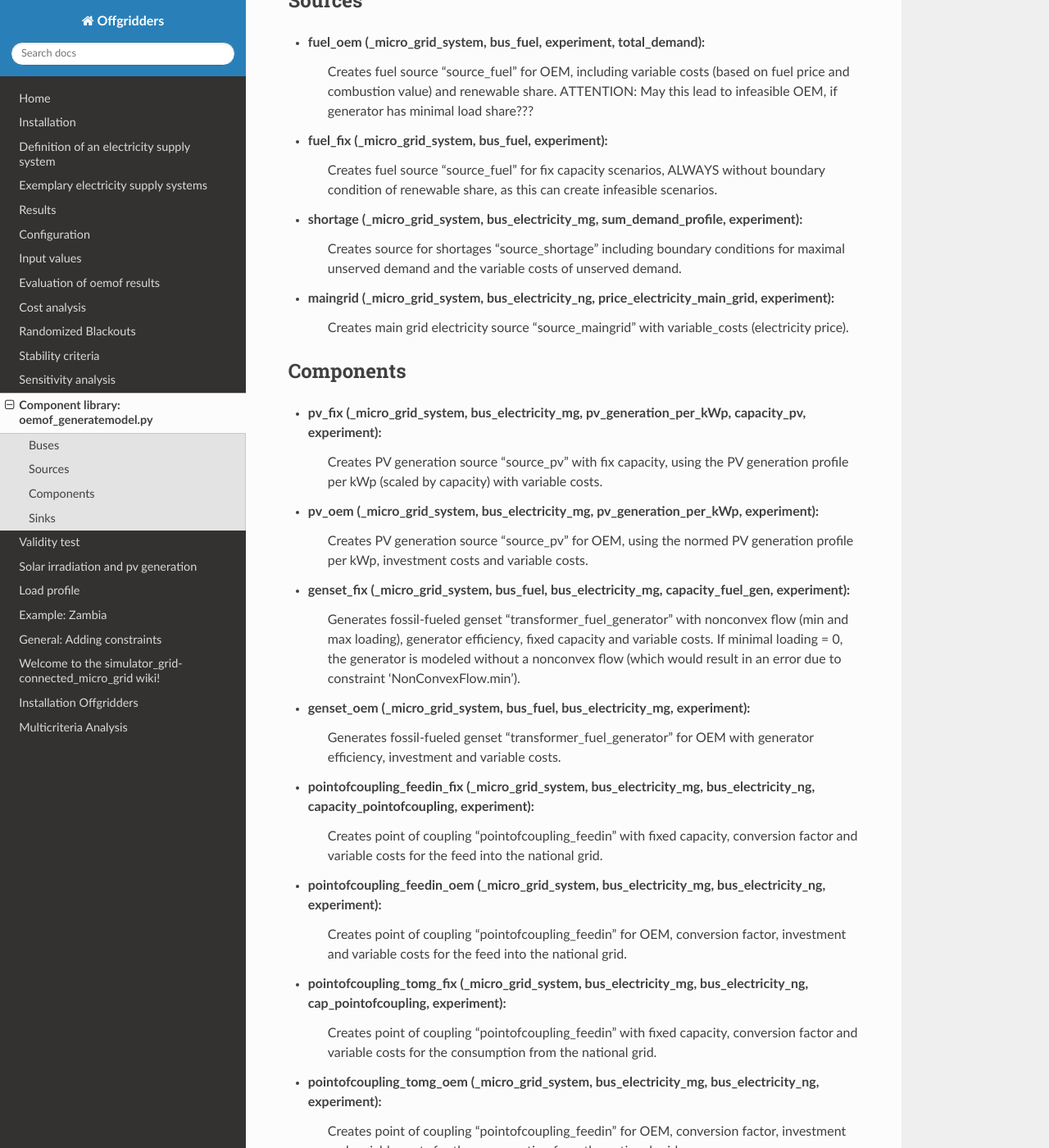
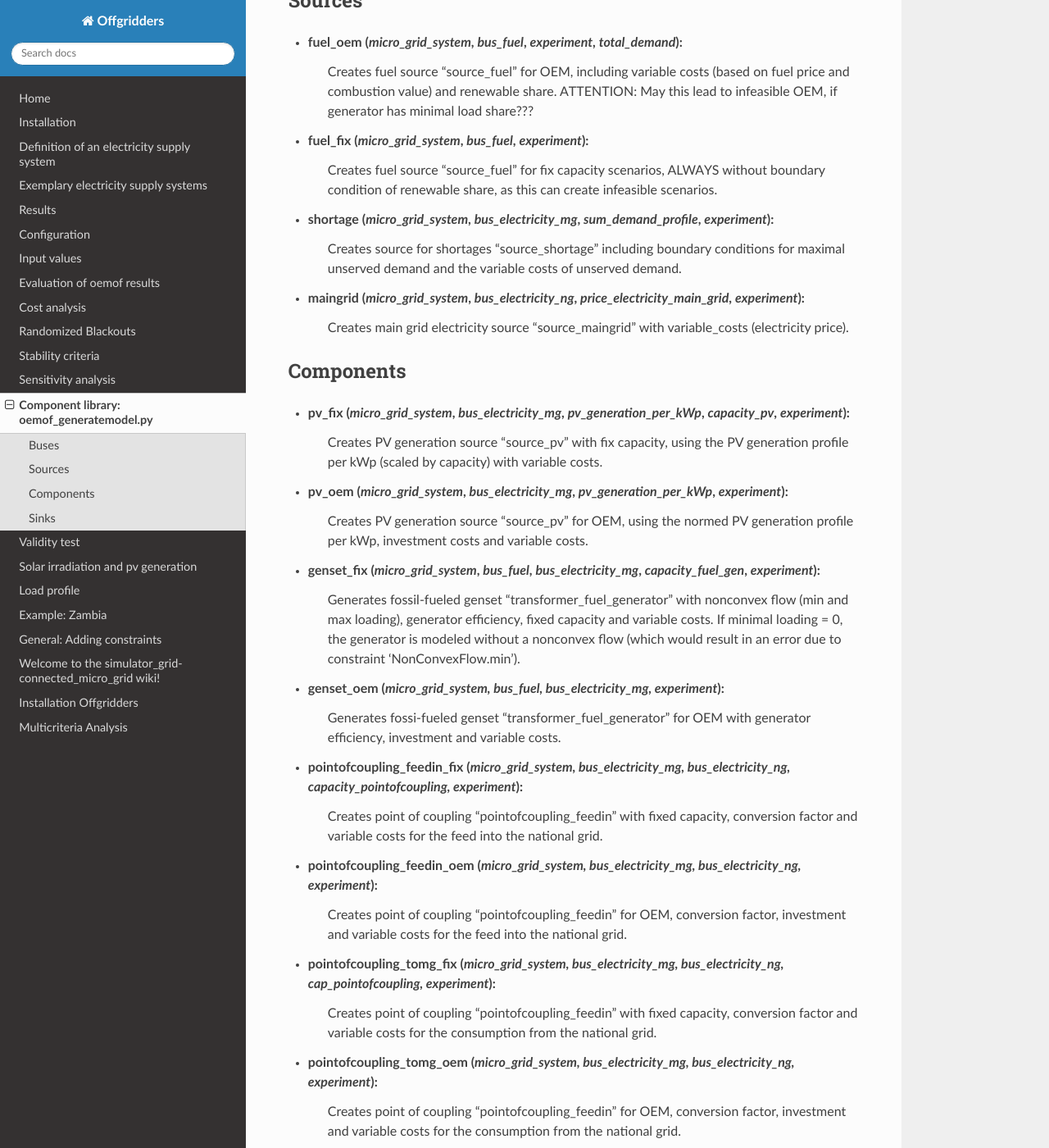
Before and after one commit to rl-institut/offgridders, a Sphinx documentation site: the page built from docs/Components.rst, in a window 1280 px wide and 1400 px high, scrolled down 532 px. Shown: the whole window at 82% size. Built offline with Sphinx 7.4.7 and the Read the Docs theme 2.0.0, drawn with Linux system fonts in a browser that asks for light colours; some of the changed text lies outside the part shown.

Commit message:
Make cursive functions

```diff
--- a/docs/Components.rst
+++ b/docs/Components.rst
@@ -7,69 +7,69 @@ To ease the definition of the models cases, a library of the utilized buses and
 Buses
 ------------------------------------------
 
-* **bus_basic** (_micro_grid_system_):
+* **bus_basic** (*micro_grid_system*):
     Creates basic fuel bus "bus_fuel" for the generator and the micro grids electricity bus "bus_electricity_mg".
 
-* **bus_el_ng** (_micro_grid_system_):
+* **bus_el_ng** (*micro_grid_system*):
     Creates electricity bus of national grid "bus_electricity_ng".
 
 Sources
 ------------------------------------------
 
-* **fuel_oem** (_micro_grid_system, bus_fuel, experiment, total_demand):
+* **fuel_oem** (*micro_grid_system*, *bus_fuel*, *experiment*, *total_demand*):
     Creates fuel source "source_fuel" for OEM, including variable costs (based on fuel price and combustion value) and renewable share. ATTENTION: May this lead to infeasible OEM, if generator has minimal load share???
 
-* **fuel_fix** (_micro_grid_system, bus_fuel, experiment):
+* **fuel_fix** (*micro_grid_system*, *bus_fuel*, *experiment*):
     Creates fuel source "source_fuel" for fix capacity scenarios, ALWAYS without boundary condition of renewable share, as this can create infeasible scenarios.
 
-* **shortage** (_micro_grid_system, bus_electricity_mg, sum_demand_profile, experiment):
+* **shortage** (*micro_grid_system*, *bus_electricity_mg*, *sum_demand_profile*, *experiment*):
     Creates source for shortages "source_shortage" including boundary conditions  for maximal unserved demand and the variable costs of unserved demand.
 
-* **maingrid** (_micro_grid_system, bus_electricity_ng, price_electricity_main_grid, experiment):
+* **maingrid** (*micro_grid_system*, *bus_electricity_ng*, *price_electricity_main_grid*, *experiment*):
     Creates main grid electricity source "source_maingrid" with variable_costs (electricity price).
 
 Components
 ------------------------------------------
 
-* **pv_fix** (_micro_grid_system, bus_electricity_mg, pv_generation_per_kWp, capacity_pv, experiment):
+* **pv_fix** (*micro_grid_system*, *bus_electricity_mg*, *pv_generation_per_kWp*, *capacity_pv*, *experiment*):
     Creates PV generation source "source_pv" with fix capacity, using the PV generation profile per kWp (scaled by capacity) with variable costs.
 
-* **pv_oem** (_micro_grid_system, bus_electricity_mg, pv_generation_per_kWp, experiment):
+* **pv_oem** (*micro_grid_system*, *bus_electricity_mg*, *pv_generation_per_kWp*, *experiment*):
     Creates PV generation source "source_pv" for OEM, using the normed PV generation profile per kWp, investment costs and variable costs.
 
-* **genset_fix** (_micro_grid_system, bus_fuel, bus_electricity_mg, capacity_fuel_gen, experiment):
+* **genset_fix** (*micro_grid_system*, *bus_fuel*, *bus_electricity_mg*, *capacity_fuel_gen*, *experiment*):
     Generates fossil-fueled genset "transformer_fuel_generator" with nonconvex flow (min and max loading), generator efficiency, fixed capacity and variable costs. If minimal loading = 0, the generator is modeled without a nonconvex flow (which would result in an error due to constraint 'NonConvexFlow.min').
 
-* **genset_oem** (_micro_grid_system, bus_fuel, bus_electricity_mg, experiment):
-    Generates fossil-fueled genset "transformer_fuel_generator" for OEM with generator efficiency, investment and variable costs.
+* **genset_oem** (*micro_grid_system, bus_fuel, bus_electricity_mg, experiment*):
+    Generates fossi-fueled genset "transformer_fuel_generator" for OEM with generator efficiency, investment and variable costs.
 
-* **pointofcoupling_feedin_fix** (_micro_grid_system, bus_electricity_mg, bus_electricity_ng, capacity_pointofcoupling, experiment):
+* **pointofcoupling_feedin_fix** (*micro_grid_system, bus_electricity_mg, bus_electricity_ng, capacity_pointofcoupling, experiment*):
     Creates point of coupling "pointofcoupling_feedin" with fixed capacity, conversion factor and variable costs for the feed into the national grid.
 
 
-* **pointofcoupling_feedin_oem** (_micro_grid_system, bus_electricity_mg, bus_electricity_ng, experiment):
+* **pointofcoupling_feedin_oem** (*micro_grid_system, bus_electricity_mg, bus_electricity_ng, experiment*):
     Creates point of coupling "pointofcoupling_feedin" for OEM, conversion factor, investment and variable costs for the feed into the national grid.
 
-* **pointofcoupling_tomg_fix** (_micro_grid_system, bus_electricity_mg, bus_electricity_ng, cap_pointofcoupling, experiment):
+* **pointofcoupling_tomg_fix** (*micro_grid_system, bus_electricity_mg, bus_electricity_ng, cap_pointofcoupling, experiment*):
     Creates point of coupling "pointofcoupling_feedin" with fixed capacity, conversion factor and variable costs for the consumption from the national grid.
 
-* **pointofcoupling_tomg_oem** (_micro_grid_system, bus_electricity_mg, bus_electricity_ng, experiment):
+* **pointofcoupling_tomg_oem** (*micro_grid_system, bus_electricity_mg, bus_electricity_ng, experiment*):
     Creates point of coupling "pointofcoupling_feedin" for OEM, conversion factor, investment and variable costs for the consumption from the national grid.
 
-* **storage_fix** (_micro_grid_system, bus_electricity_mg, capacity_storage, experiment):
+* **storage_fix** (*micro_grid_system, bus_electricity_mg, capacity_storage, experiment*):
     Create storage unit "generic_storage" with fixed capacity, variable costs, maximal charge and discharge per timestep,  capacity loss per timestep, charge and discharge efficiency, SOC boundaries (and initial SOC, possibly not needed).
 
-* **storage_oem** (_micro_grid_system, bus_electricity_mg, experiment):
+* **storage_oem** (*micro_grid_system, bus_electricity_mg, experiment*):
     Create storage unit "generic_storage" for OEM with investment, variable costs, maximal charge and discharge per timestep,  capacity loss per timestep, charge and discharge efficiency, SOC boundaries (and initial SOC, possibly not needed).
 
 Sinks
 ------------------------------------------
 
-* **excess** (_micro_grid_system, bus_electricity_mg):
+* **excess** (*micro_grid_system, bus_electricity_mg*):
     Creates sink for excess electricity "sink_excess", eg. if PV panels generate too much electricity.
 
-* **demand** (_micro_grid_system, bus_electricity_mg, demand_profile):
+* **demand** (*micro_grid_system, bus_electricity_mg, demand_profile*):
     Creates demand sink "sink_demand" with fixed flow.
 
-* **feedin** (_micro_grid_system, bus_electricity_ng):
+* **feedin** (*micro_grid_system, bus_electricity_ng*):
     Creates sink "sink_feedin" for electricity fed into the national grid. CURRENTLY WITHOUT FEEDIN TARIFF
```
